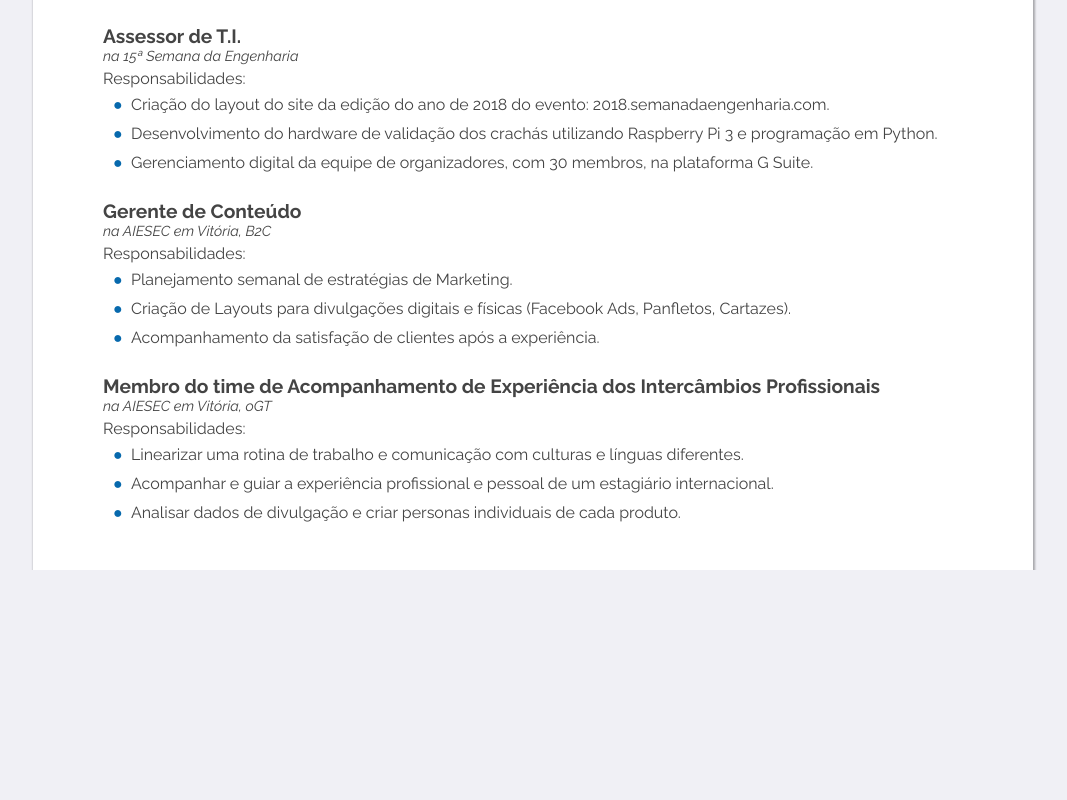
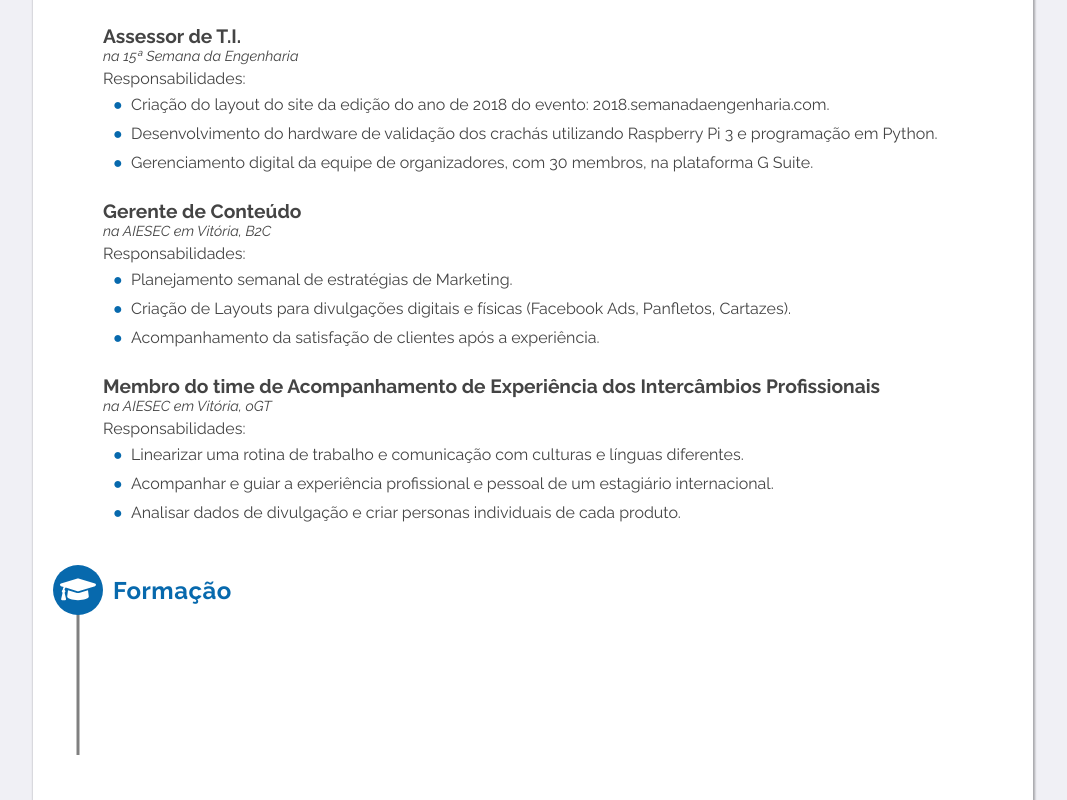
Before and after one commit to rtmonteiro/my-curriculum, an Angular app: page / in a window 1280 px wide. Shown: the part 925-1725 px from the top of the page, without its empty margins (107-1174 px from the left). Before the commit the page ends 1495 px from the top, so only its background shows below. Built offline with nearby package versions, Linux system fonts and the light colour scheme.

Commit message:
Implemented the visual basics of Education Component

```diff
--- a/src/app/app.component.html
+++ b/src/app/app.component.html
@@ -1,6 +1,6 @@
 <div class="curriculum">
   <app-info></app-info>
-  <!-- <hr> -->
   <app-goal></app-goal>
   <app-experiences></app-experiences>
+  <app-education></app-education>
 </div>
--- a/src/app/components/education/education.component.html
+++ b/src/app/components/education/education.component.html
@@ -1 +1,6 @@
-<p>education works!</p>
+<div class="container">
+  <app-section [title]='head_title' [icon]='head_icon'></app-section>
+  <svg>
+    <path d="M25 -25 v150"/>
+  </svg>
+</div>
--- a/src/app/components/education/education.component.scss
+++ b/src/app/components/education/education.component.scss
@@ -0,0 +1,24 @@
+.container {
+  display: grid;
+  grid-template-columns: 50px auto;
+  grid-template-areas:
+    "head head"
+    "svg .";
+}
+
+app-section {
+  grid-area: head;
+  z-index: 2;
+}
+
+svg {
+  width: 50px;
+  height: auto;
+  grid-area: svg;
+  overflow: visible;
+}
+
+path {
+  stroke: grey;
+  stroke-width: 3;
+}
--- a/src/app/components/education/education.component.ts
+++ b/src/app/components/education/education.component.ts
@@ -1,4 +1,5 @@
 import { Component, OnInit } from '@angular/core';
+import { faGraduationCap } from '@fortawesome/free-solid-svg-icons';
 
 @Component({
   selector: 'app-education',
@@ -7,6 +8,9 @@ import { Component, OnInit } from '@angular/core';
 })
 export class EducationComponent implements OnInit {
 
+  head_title = 'Formação';
+  head_icon = faGraduationCap;
+
   constructor() { }
 
   ngOnInit(): void {
```
